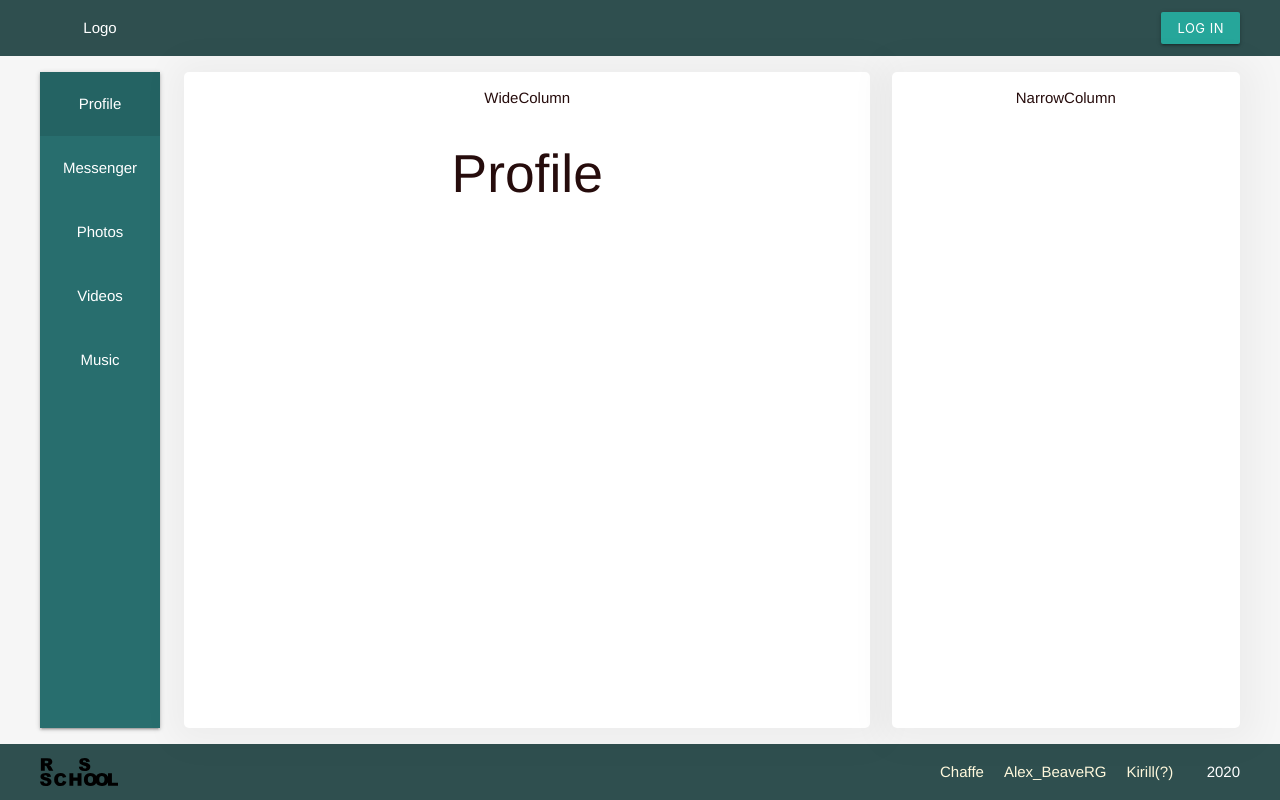
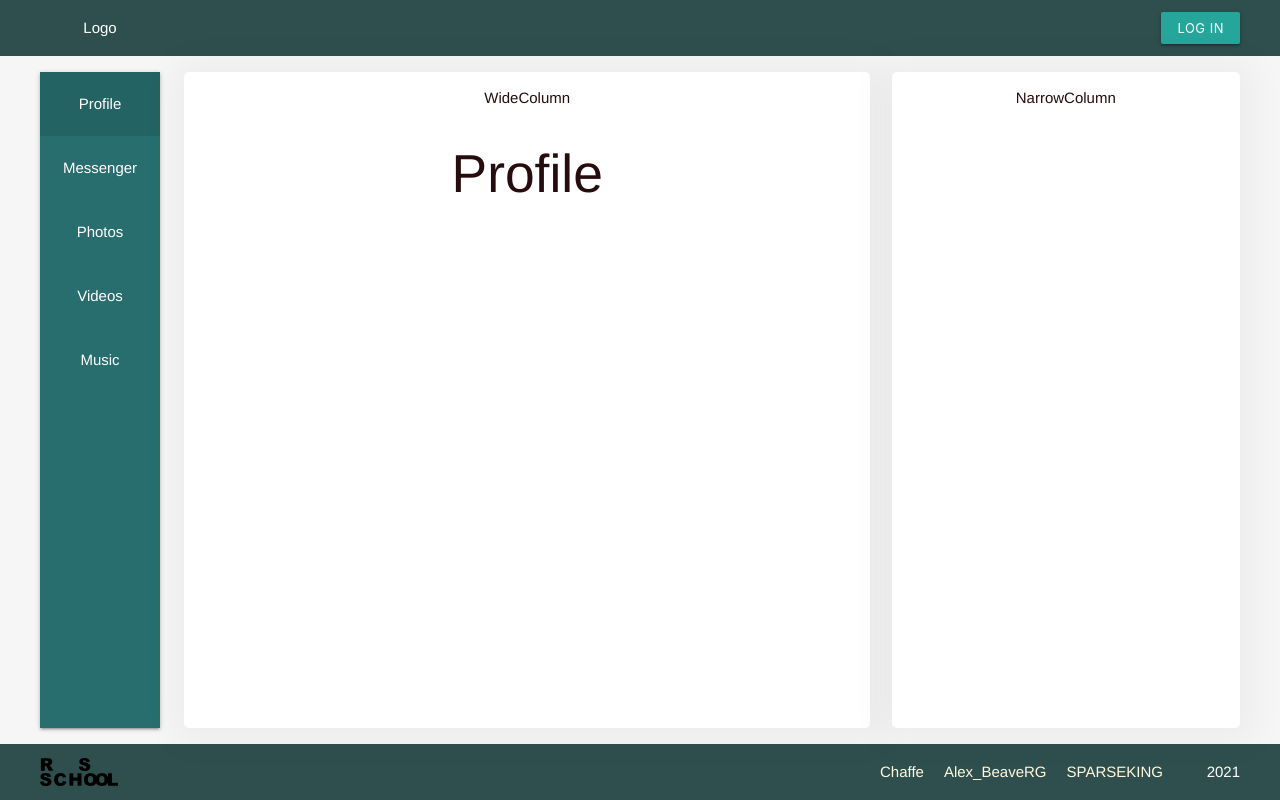
Before and after one commit to Chaffe/Social-network, a Vue app in the folder social-network/: page / in a window 1280 px wide. Built offline with nearby package versions, Linux system fonts and the light colour scheme.

Commit message:
fix: update footer

```diff
--- a/social-network/src/components/Footer.vue
+++ b/social-network/src/components/Footer.vue
@@ -15,12 +15,12 @@
             </a>
           </li>
           <li class="nickname-item">
-            <a href="#" class="github-link">
-              Kirill(?)
+            <a href="https://github.com/SPARSEKING" class="github-link">
+              SPARSEKING
             </a>
           </li>
         </ul>
-        <span>2020</span>
+        <span>2021</span>
       </div>
     </div>
   </footer>
@@ -34,7 +34,6 @@ export default {
       console.log(document.querySelector('.rss-logo'));
       document.querySelector('.rss-logo').addEventListener('click', () => {
         document.location.href = 'https://rs.school/js/';
-        console.log(123);
       });
     },
   },
@@ -67,7 +66,7 @@ export default {
   }
 
   .developer-info {
-    width: 25%;
+    width: 30%;
     display: flex;
     justify-content: space-between;
     align-items: center;
```
